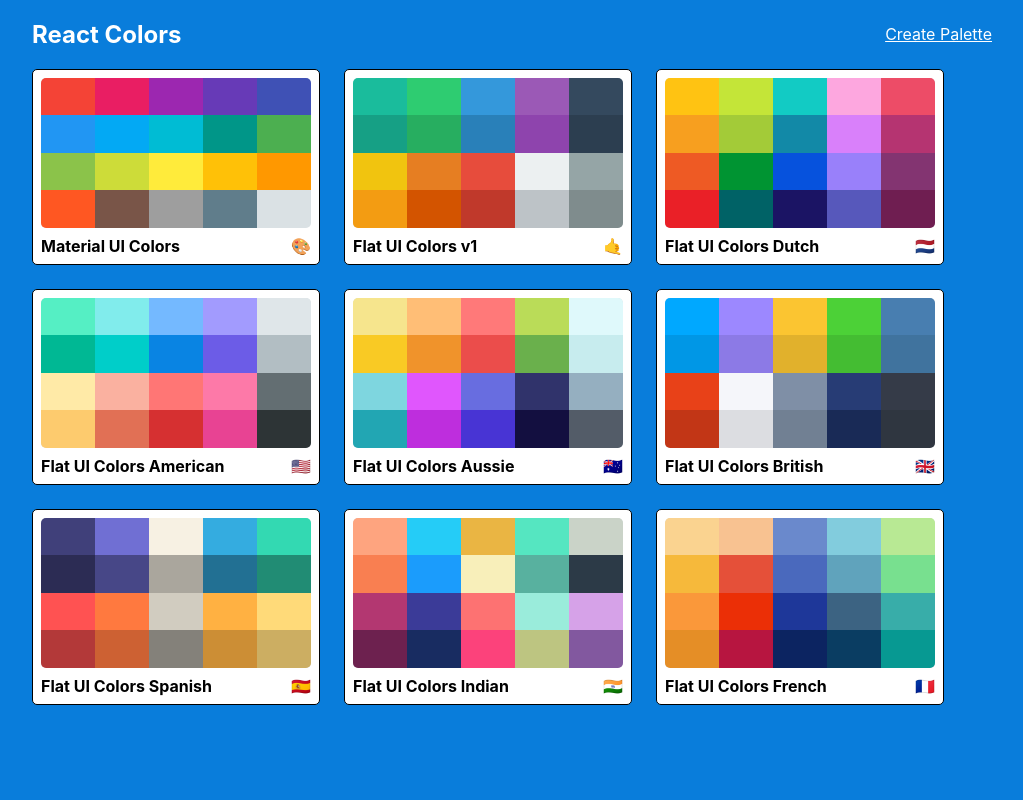
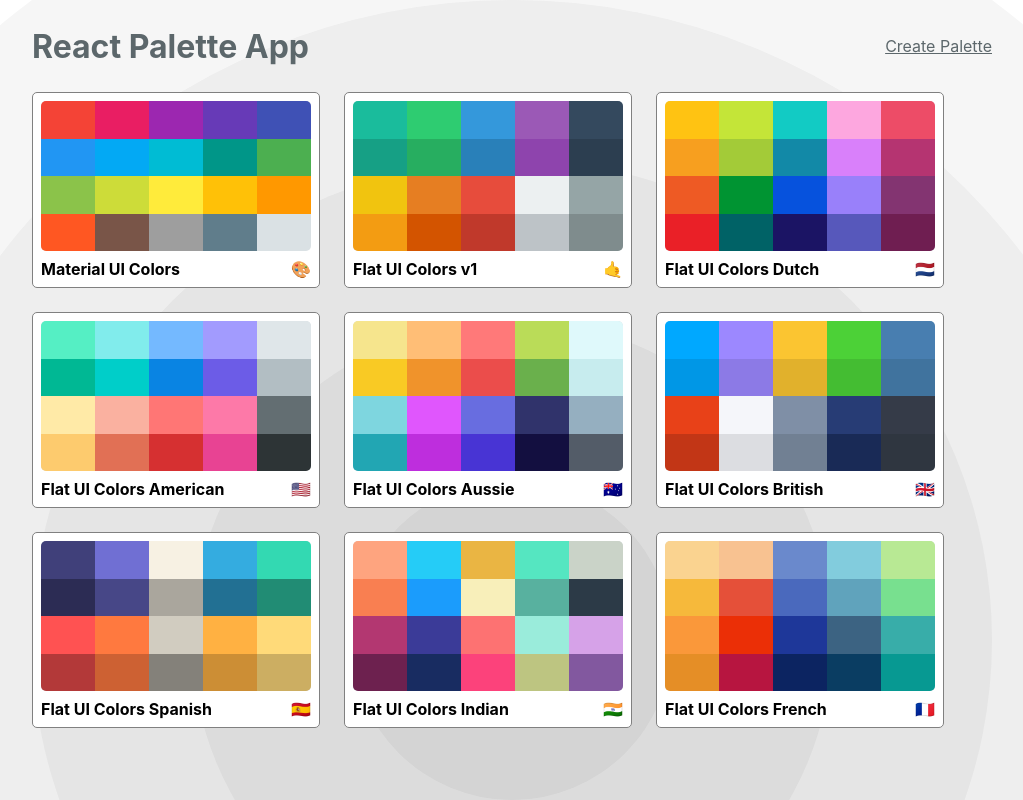
Before and after one commit to kxdang/react-milestone-palette-app, a React (Create React App) app: page / in a window 1280 px wide. Shown: the whole page, without its empty margins (128-1151 px from the left). Built offline with nearby package versions, Linux system fonts and the light colour scheme.

Commit message:
adding svg background

```diff
--- a/src/PaletteList.js
+++ b/src/PaletteList.js
@@ -15,7 +15,7 @@
       <div className={classes.root}>
         <div className={classes.container}>
           <nav className={classes.nav}>
-            <h1>React Colors</h1>
+            <h1 className={classes.heading}>React Palette App</h1>
             <Link to="/palette/new">Create Palette</Link>
           </nav>
           <div className={classes.palettes}>
--- a/src/styles/MiniPaletteStyles.js
+++ b/src/styles/MiniPaletteStyles.js
@@ -2,7 +2,7 @@
   root: {
     backgroundColor: "white",
     borderRadius: "5px",
-    border: "1px solid black",
+    border: "1px solid grey",
     padding: "0.5rem",
     position: "relative",
     overflow: "hidden",
--- a/src/styles/PaletteListStyles.js
+++ b/src/styles/PaletteListStyles.js
@@ -1,13 +1,22 @@
 import sizes from "./sizes";
+import bg from "./bg.svg";
 
 export default {
   root: {
-    backgroundColor: "#097ddb",
     height: "100vh",
     display: "flex",
     overflowY: "auto",
     alignItems: "flex-start",
     justifyContent: "center",
+    backgroundColor: "#FAFAFA",
+    backgroundImage: `url(${bg})`,
+    backgroundSize: "cover",
+    backgroundAttachment: "fixed",
+    /* background by SVGBackgrounds.com */
+  },
+  heading: {
+    fontSize: "2rem",
+    color: "#5c676b",
   },
   container: {
     width: "50%",
@@ -27,9 +36,9 @@
     alignItems: "center",
     width: "100%",
     justifyContent: "space-between",
-    color: "white",
+    color: "#5c676b",
     "& a": {
-      color: "white",
+      color: "#5c676b",
     },
   },
   palettes: {
```
Also changed, not shown: src/styles/bg.svg (added).
